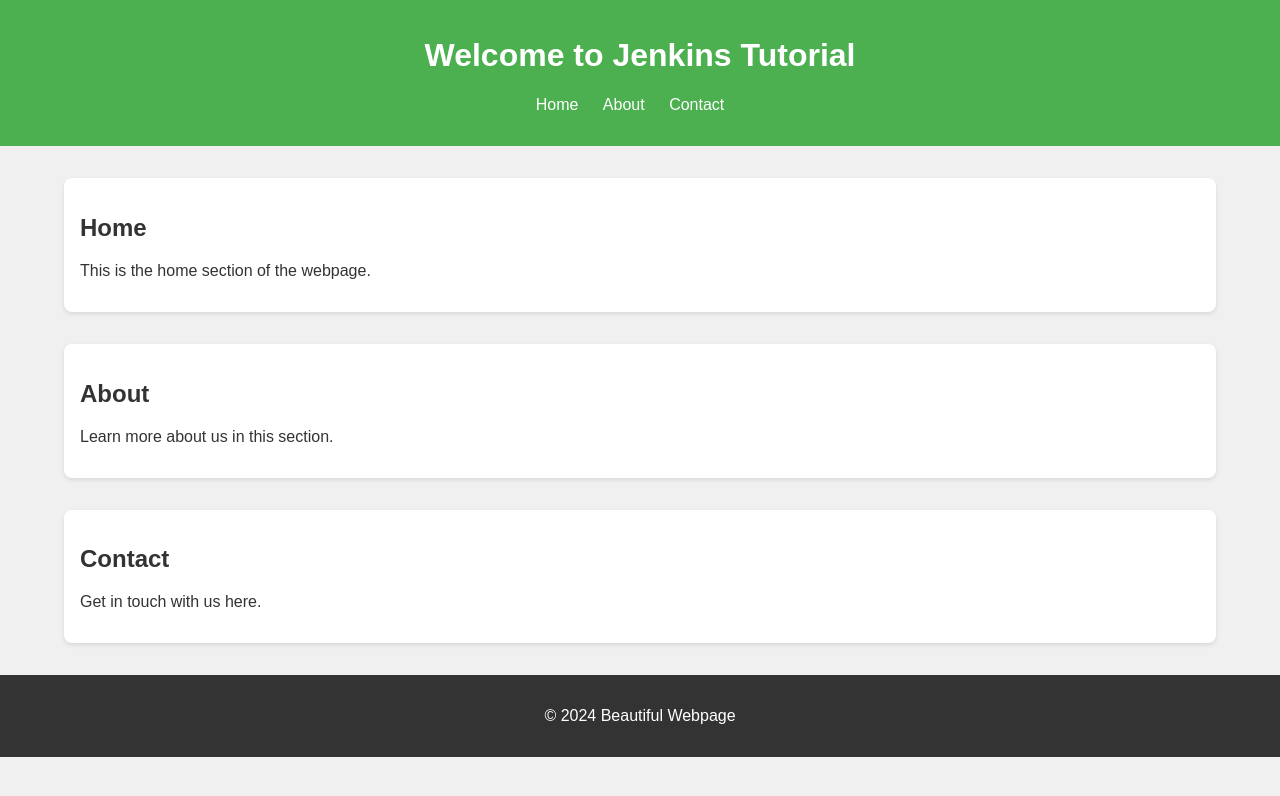
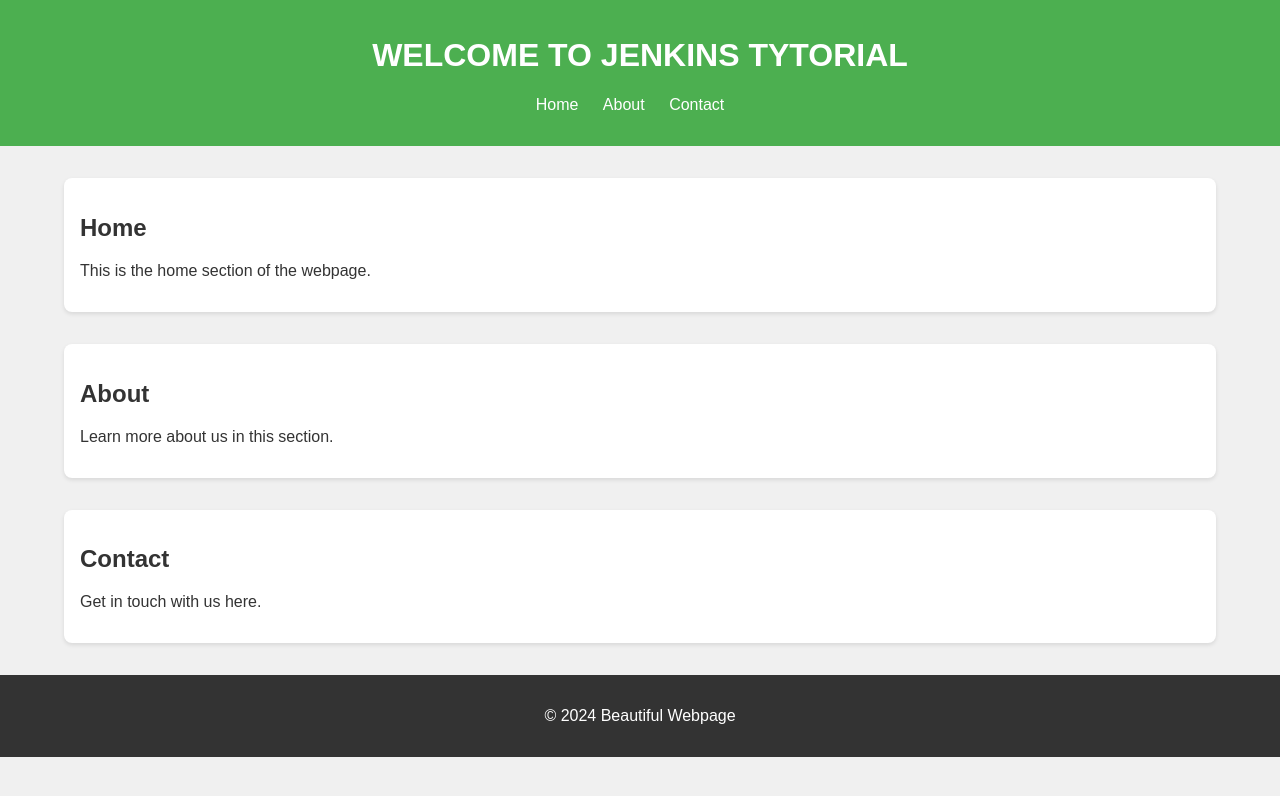
Before and after one commit to vivek943161/testpy, a plain HTML site: page index.html in a window 1280 px wide. Drawn offline with Linux system fonts and the light colour scheme.

Commit message:
Update index.html

```diff
--- a/index.html
+++ b/index.html
@@ -51,7 +51,7 @@
 </head>
 <body>
     <header>
-        <h1> Welcome to Jenkins Tutorial</h1>
+        <h1> WELCOME TO JENKINS TYTORIAL </h1>
         <nav>
             <ul>
                 <li><a href="#home">Home</a></li>
```
